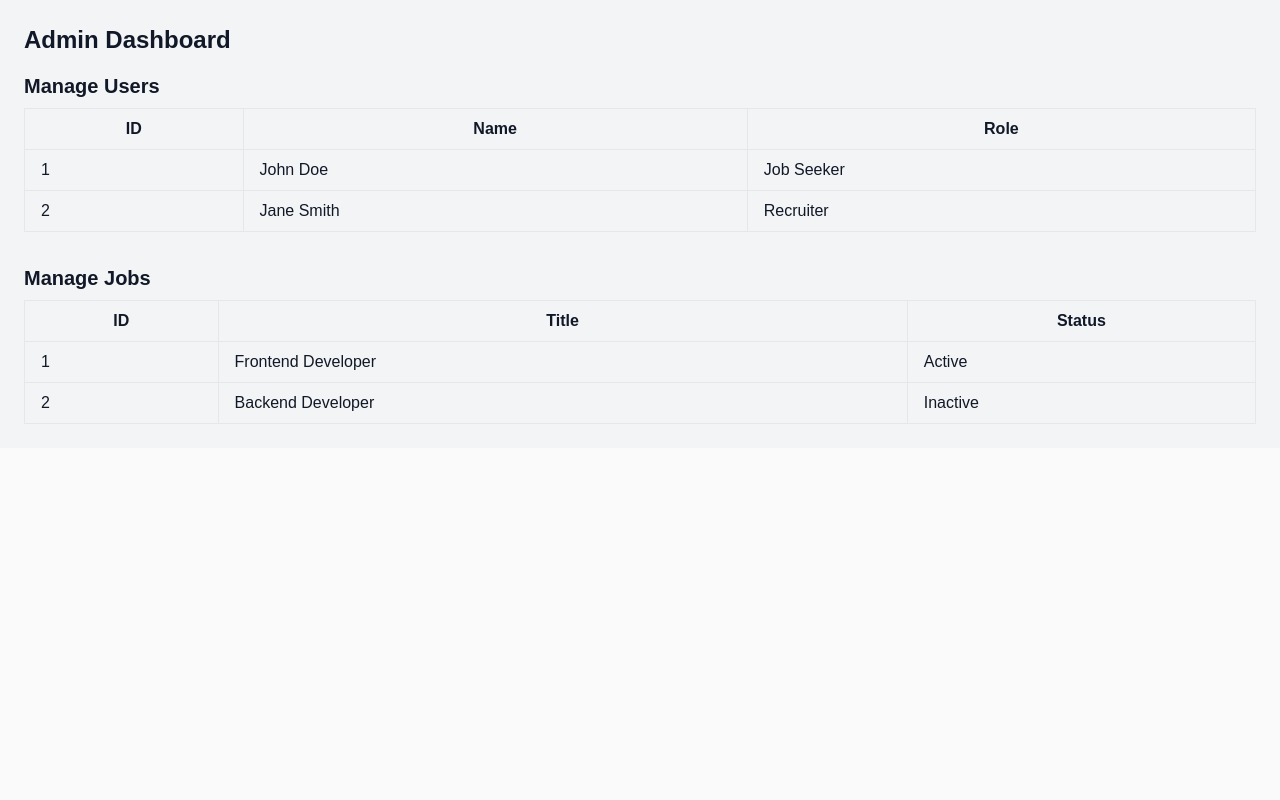
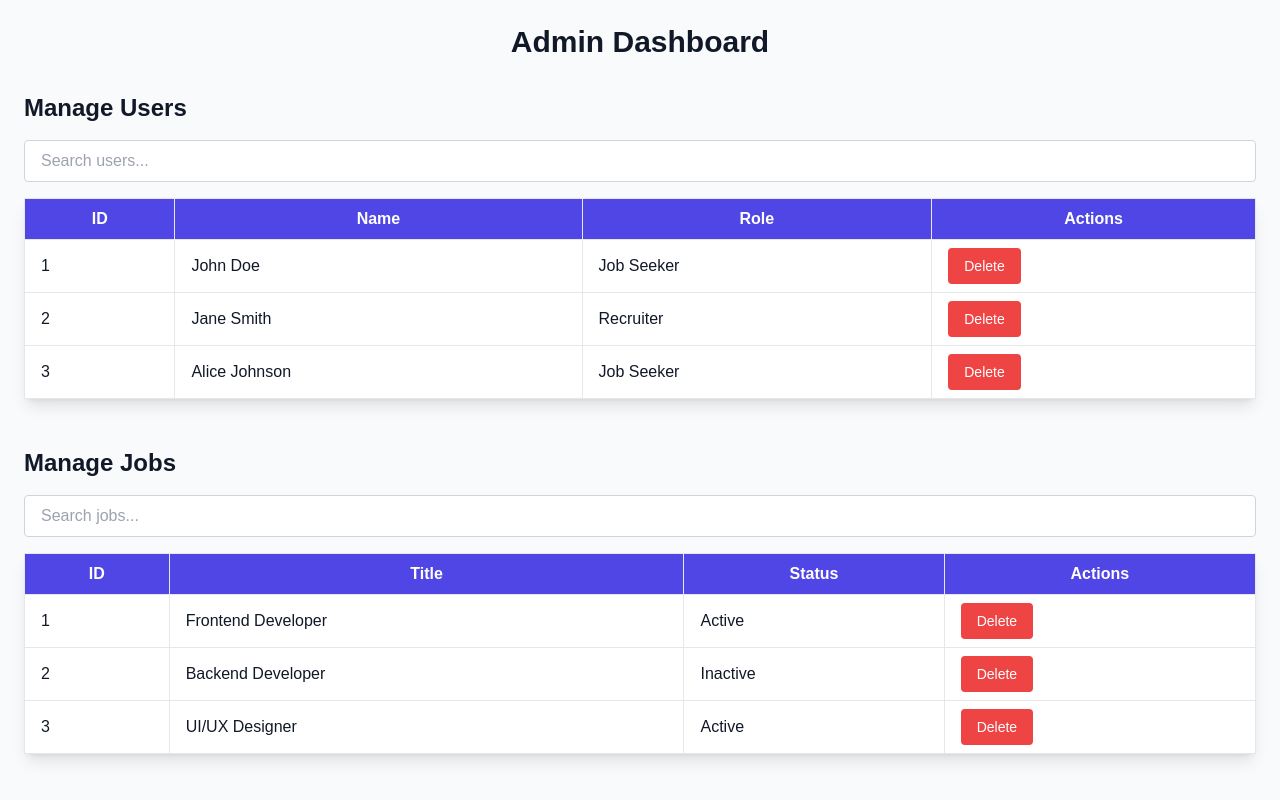
Before and after one commit to Fortunechinenyem/Recruit-Ease, a Next.js app: page /admin in a window 1280 px wide. Built offline with nearby package versions, Linux system fonts and the light colour scheme.

Commit message:
admin set up

```diff
--- a/pages/admin.js
+++ b/pages/admin.js
@@ -1,58 +1,142 @@
+import { useState } from "react";
+
 export default function Admin() {
-  const users = [
+  // Mock data for users and jobs
+  const [users, setUsers] = useState([
     { id: 1, name: "John Doe", role: "Job Seeker" },
     { id: 2, name: "Jane Smith", role: "Recruiter" },
-  ];
+    { id: 3, name: "Alice Johnson", role: "Job Seeker" },
+  ]);
 
-  const jobs = [
+  const [jobs, setJobs] = useState([
     { id: 1, title: "Frontend Developer", status: "Active" },
     { id: 2, title: "Backend Developer", status: "Inactive" },
-  ];
+    { id: 3, title: "UI/UX Designer", status: "Active" },
+  ]);
+
+  const [searchUsers, setSearchUsers] = useState("");
+  const [searchJobs, setSearchJobs] = useState("");
+
+  // Filtered data based on search input
+  const filteredUsers = users.filter((user) =>
+    user.name.toLowerCase().includes(searchUsers.toLowerCase())
+  );
+
+  const filteredJobs = jobs.filter((job) =>
+    job.title.toLowerCase().includes(searchJobs.toLowerCase())
+  );
+
+  // Handle actions
+  const deleteUser = (id) => {
+    setUsers(users.filter((user) => user.id !== id));
+  };
+
+  const deleteJob = (id) => {
+    setJobs(jobs.filter((job) => job.id !== id));
+  };
 
   return (
-    <div className="container mx-auto p-6">
-      <h1 className="text-2xl font-bold mb-4">Admin Dashboard</h1>
+    <div className="min-h-screen bg-gray-50 p-6">
+      <h1 className="text-3xl font-bold mb-8 text-center">Admin Dashboard</h1>
 
-      <section className="mb-8">
-        <h2 className="text-xl font-bold mb-2">Manage Users</h2>
-        <table className="w-full border-collapse border">
-          <thead>
+      {/* Manage Users Section */}
+      <section className="mb-12">
+        <h2 className="text-2xl font-bold mb-4">Manage Users</h2>
+        <div className="mb-4">
+          <input
+            type="text"
+            placeholder="Search users..."
+            className="w-full px-4 py-2 border border-gray-300 rounded focus:outline-none focus:ring-2 focus:ring-indigo-500"
+            value={searchUsers}
+            onChange={(e) => setSearchUsers(e.target.value)}
+          />
+        </div>
+        <table className="w-full border-collapse border bg-white shadow-lg">
+          <thead className="bg-indigo-600 text-white">
             <tr>
               <th className="border px-4 py-2">ID</th>
               <th className="border px-4 py-2">Name</th>
               <th className="border px-4 py-2">Role</th>
+              <th className="border px-4 py-2">Actions</th>
             </tr>
           </thead>
           <tbody>
-            {users.map((user) => (
+            {filteredUsers.map((user) => (
               <tr key={user.id}>
                 <td className="border px-4 py-2">{user.id}</td>
                 <td className="border px-4 py-2">{user.name}</td>
                 <td className="border px-4 py-2">{user.role}</td>
+                <td className="border px-4 py-2">
+                  <button
+                    onClick={() => deleteUser(user.id)}
+                    className="px-4 py-2 text-sm bg-red-500 text-white rounded hover:bg-red-600"
+                  >
+                    Delete
+                  </button>
+                </td>
               </tr>
             ))}
+            {filteredUsers.length === 0 && (
+              <tr>
+                <td
+                  colSpan="4"
+                  className="text-center py-4 text-gray-600 italic"
+                >
+                  No users found.
+                </td>
+              </tr>
+            )}
           </tbody>
         </table>
       </section>
 
+      {/* Manage Jobs Section */}
       <section>
-        <h2 className="text-xl font-bold mb-2">Manage Jobs</h2>
-        <table className="w-full border-collapse border">
-          <thead>
+        <h2 className="text-2xl font-bold mb-4">Manage Jobs</h2>
+        <div className="mb-4">
+          <input
+            type="text"
+            placeholder="Search jobs..."
+            className="w-full px-4 py-2 border border-gray-300 rounded focus:outline-none focus:ring-2 focus:ring-indigo-500"
+            value={searchJobs}
+            onChange={(e) => setSearchJobs(e.target.value)}
+          />
+        </div>
+        <table className="w-full border-collapse border bg-white shadow-lg">
+          <thead className="bg-indigo-600 text-white">
             <tr>
               <th className="border px-4 py-2">ID</th>
               <th className="border px-4 py-2">Title</th>
               <th className="border px-4 py-2">Status</th>
+              <th className="border px-4 py-2">Actions</th>
             </tr>
           </thead>
           <tbody>
-            {jobs.map((job) => (
+            {filteredJobs.map((job) => (
               <tr key={job.id}>
                 <td className="border px-4 py-2">{job.id}</td>
                 <td className="border px-4 py-2">{job.title}</td>
                 <td className="border px-4 py-2">{job.status}</td>
+                <td className="border px-4 py-2">
+                  <button
+                    onClick={() => deleteJob(job.id)}
+                    className="px-4 py-2 text-sm bg-red-500 text-white rounded hover:bg-red-600"
+                  >
+                    Delete
+                  </button>
+                </td>
               </tr>
             ))}
+            {filteredJobs.length === 0 && (
+              <tr>
+                <td
+                  colSpan="4"
+                  className="text-center py-4 text-gray-600 italic"
+                >
+                  No jobs found.
+                </td>
+              </tr>
+            )}
           </tbody>
         </table>
       </section>
```
